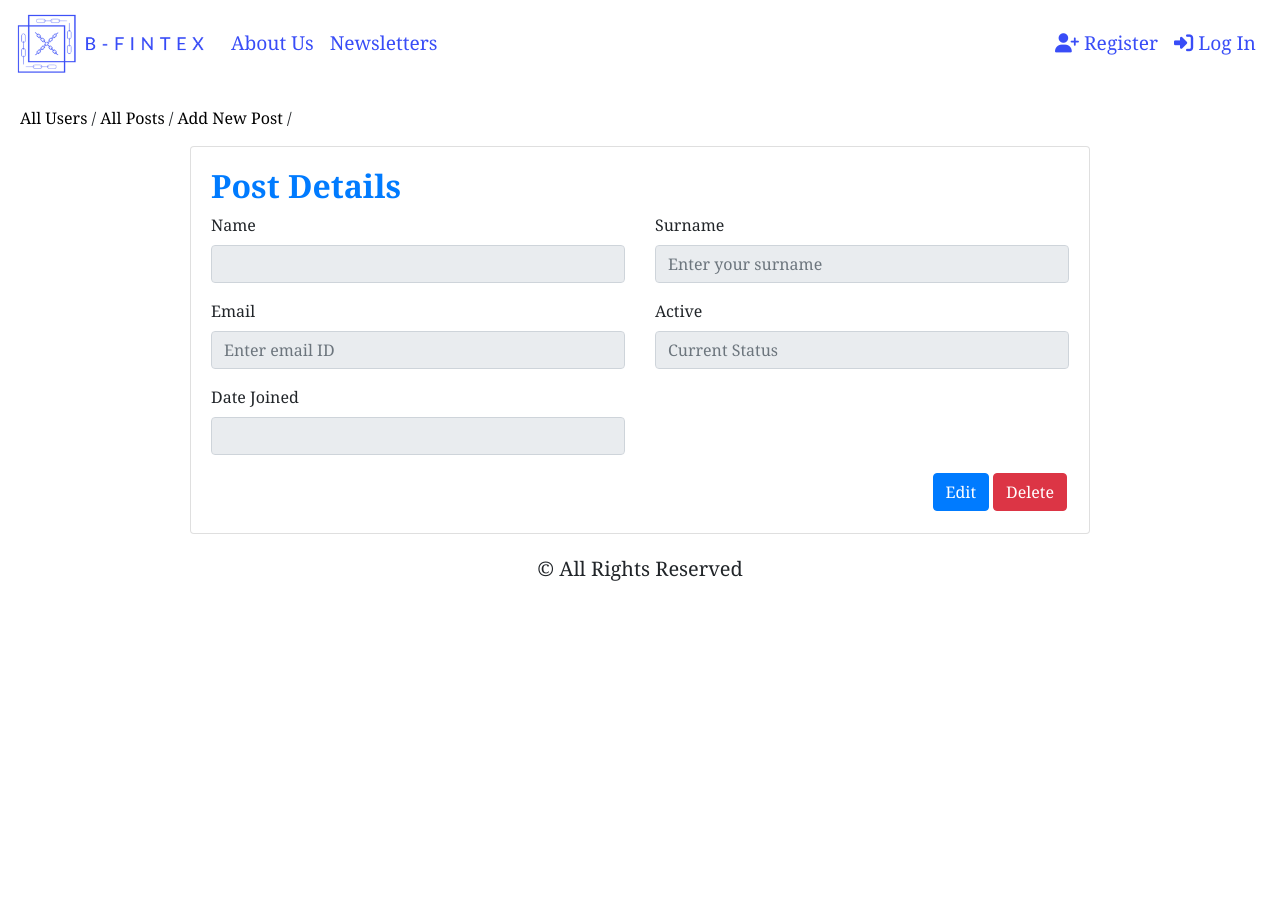
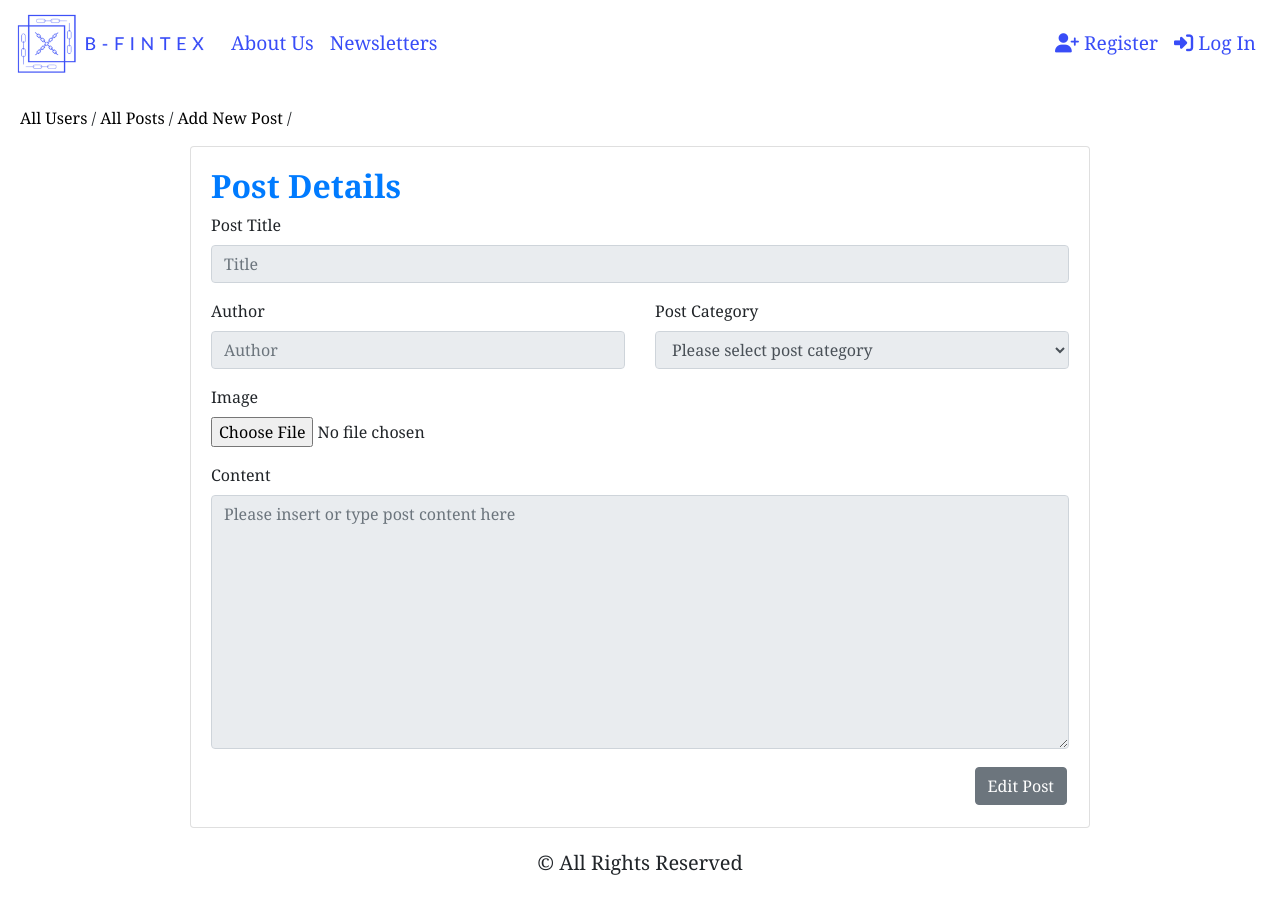
Before and after one commit to Damirbey/B-FINTEX, a React (Create React App) app: page /post/1 in a window 1280 px wide. Built offline with nearby package versions, Linux system fonts and the light colour scheme.

Commit message:
Working on the Post Detail page

```diff
--- a/src/components/AdminPanel/Posts/PostDetail/PostDetail.js
+++ b/src/components/AdminPanel/Posts/PostDetail/PostDetail.js
@@ -1,178 +1,110 @@
 import React ,{useState} from 'react';
 import AdministratorNavigation from '../../AdminNavigation/AdministratorNavigation';
-import { users } from '../../../../data';
 
-const PostDetail=(props)=>{
-    /**Fetching the selected user */
-    const userId = props.match.params.id;
-    const user = users.filter((user)=>{return user.id == userId});
-     /**States of the component */
-    const [editableMode,setEditableMode] = useState(false);
-    const [name,setName] = useState(user.name);
-    const [surname,setSurname] = useState(user.surname);
-    const [email,setEmail] = useState(user.email);
-    const [password,setPassword] = useState('');
-    const [confirmPassword,setConfirmPassword] = useState('');
+const PostDetail = ()=>{
+
+    /**Declaring field variables using hooks to fetch the values entered */
+    const [title, setTitle] = useState('');
+    const [author, setAuthor] = useState('');
+    const [category, setCategory] = useState('');
+    const [image, setImage] = useState('');
+    const [content, setContent] = useState('');
+    const [successBox, setSuccessBox] = useState(false);
+    const [errorBox, setErrorBox] = useState(false)
     const [displayMessage, setDisplayMessage] = useState('');
-    const [successBox,setSuccessBox] = useState(false);
-    const [errorBox, setErrorBox] = useState(false);
-    const optionalText={
-         color:"green"
-     }
-     /**Fields variables */
-    const onNameChange=(event)=>{
-         resetField("#name");
-         setName(event.target.value);
+    const [updateBtnAvailable, setUpdateBtn] = useState(false);
+
+    /** Declaring onChange functions for every field on the form */
+    const onTitleChange = (event)=>{
+        setTitle(event.target.value);
+        resetField("#postTitle");
     }
-    const onSurnameChange=(event)=>{
-         resetField("#surname");
-         setSurname(event.target.value);
+
+    const onAuthorChange = (event)=>{
+        setAuthor(event.target.value);
+        resetField("#author");
     }
-    const onEmailChange=(event)=>{
-         resetField("#email");
-         setEmail(event.target.value);
+
+    const onCategoryChange = (event)=>{
+        setCategory(event.target.value);
+        resetField("#category");
     }
-    const onPasswordChange = (event)=>{
-         resetField("#password");
-         setPassword(event.target.value);
+
+    const onImageChange = (event)=>{
+        setImage(event.target.value);
+        resetField("#image")
     }
-    const onConfirmPasswordChange=(event)=>{
-         resetField("#confirmPassword");
-         setConfirmPassword(event.target.value);
+
+    const onContentChange=(event)=>{
+        setContent(event.target.value);
+        resetField("#postContent");
     }
-     /** Cosmetic functions to enable, disable and highlight required fields*/
-    const exitEditableMode=()=>{
-         setEditableMode(false);
-         const numberOfEditableFields = document.querySelectorAll(".editable").length;
-         for(var i = 0;i < numberOfEditableFields;i++)
-         {
-             document.querySelectorAll(".editable")[i].readOnly = true;
-         }
-         resetField("#name");
-         resetField("#surname");
-         resetField("#email");
-    }
-    const enableFields=()=>{
-         setEditableMode(true);
-         const numberOfEditableFields = document.querySelectorAll(".editable").length;
-         for(var i=0;i < numberOfEditableFields; i++)
-         document.querySelectorAll(".editable")[i].readOnly = false;
-    }
+
+    /**Highlight and Reset functions are used to highlight the field when nothing
+     * is entered and reset the field after the value is entered*/
     const resetField=(id)=>{
-         document.querySelector(id).style.border="";
+        document.querySelector(id).style.border="";
     }
     const highlightField=(id)=>{
-         document.querySelector(id).style.border="1px solid red";
+        document.querySelector(id).style.border="1px solid red";
     }
-     /**Component's fetch function */
-    const requestUpdate = (endpoint)=>{
-         return fetch(endpoint,{
-                     method:'put',
-                     headers:{'Content-Type':'application/json'},
-                     body:JSON.stringify({
-                         id:user.id,
-                         name:name,
-                         surname:surname,
-                         email:email,
-                         password:password
-                         })
-             })
+    const fieldName=(id)=>{
+        return document.querySelector(id).value;
     }
-     /**Submit function of the component */
-    const onUpateSubmit = ()=>{
-        if(name.length > 0 && surname.length > 0 && email.length > 0)
+    /**Enabling all fields when in edit mode; edit button is clicked */
+
+    /**A function that checks if any field is missing the user input  */
+    const allFieldsHaveInput=()=>{
+        var errorCount=0;
+        if(fieldName("#postTitle").length==0)
         {
-             if(password.length > 0 || confirmPassword.length > 0)
-             {
-                 if(password === confirmPassword)
-                 {
-                     /*Submitting the records for update with passwords*/
-                     requestUpdate('https://arctic-eds-99400.herokuapp.com/profileUpdate')
-                     .then(res=>res.json())
-                     .then(response=>{
-                         if(response!=="Something went wrong")
-                         {
-                             setDisplayMessage("Updated Successfully");
-                             setErrorBox(false);
-                             setSuccessBox(true);
-                             exitEditableMode();
-                             user=response[0];
-                         }
-                         else{
-                             setDisplayMessage("Oops cannot update at the moment");
-                             setErrorBox(true);
-                             setSuccessBox(false);
-                         }
-                     })
-                 }
-                 else
-                 {
-                     setDisplayMessage("Passwords do not match!");
-                     setErrorBox(true);
-                     setSuccessBox(false);
-                     highlightField("#password");
-                     highlightField("#confirmPassword");
-                 }
-             }
-             /*Submitting the records for update without passwords*/
-             else{
-                 resetField("#password");
-                 resetField("#confirmPassword");
-                 requestUpdate('https://arctic-eds-99400.herokuapp.com/profileUpdate')
-                 .then(res=>res.json())
-                 .then(response=>{
-                     if(response!=="Something went wrong")
-                     {
-                         setDisplayMessage("Updated Successfully");
-                         setErrorBox(false);
-                         setSuccessBox(true);
-                         exitEditableMode();
-                         user=response[0];
-                     }
-                     else{
-                         setDisplayMessage("Oops cannot update at the moment");
-                         setErrorBox(true);
-                         setSuccessBox(false);
-                     }
-                 })
-             }
+            highlightField("#postTitle");
+            errorCount++;
         }
-        else
+        if(fieldName("#author").length==0){
+            highlightField("#author");
+            errorCount++;
+        }
+        if(fieldName("#category").length==0){
+            highlightField("#category");
+            errorCount++;
+        }
+        if(fieldName("#image").length==0){
+            highlightField("#image");
+            errorCount++;
+        }
+        if(fieldName("#postContent").length==0){
+            highlightField("#postContent");
+            errorCount++;
+        }
+
+        if(errorCount>0)
         {
-
-            setDisplayMessage("Please fill in all required fields");
+            return false;
+        }else{
+            return true;
+        }
+    }
+    /**Submitting the post */
+    const onUpdateClicked=()=>{
+        if(allFieldsHaveInput())
+        {
+            setSuccessBox(true);
+            setErrorBox(false);
+            setDisplayMessage('Post updated successfully');
+            setUpdateBtn(false);
+        }else{
             setErrorBox(true);
             setSuccessBox(false);
-            highlightField("#name");
-            highlightField("#surname");
-            highlightField("#email");
+            setDisplayMessage('Please fill in all the fields');
         }
     }
-     /***Deleting the user*/
-    const onDeleteSubmit=()=>{
-         var answer = window.confirm("Are you sure to delete the current user?");
-         if(answer)
-         {
-             fetch('https://arctic-eds-99400.herokuapp.com/deleteUser',{
-                 method:"delete",
-                 headers:{"Content-Type":"Application/json"},
-                 body:JSON.stringify({
-                     id:user.id
-                 })
-             })
-             .then(res=>res.json())
-             .then(response=>{
-                 if(response!=="Can not delete user at the moment")
-                 {
-                     alert("User Deleted Successfully");
-                     //onRouteChange("home");
-                 }
-                 else{
-                     alert("Can not delete user at the moment");
-                 }
-             })
-         }
+    /**Enabling the update button when the edit button is clicked */
+    const onEditClick = ()=>{
+        setUpdateBtn(true);
+        enableFields();
     }
+
     return(
         <div>
             <AdministratorNavigation/>
@@ -181,6 +113,7 @@ const PostDetail=(props)=>{
                     <div className="card h-100">
                         <div className="card-body">
                             <div className="row gutters">
+
                                 <div className="col-xl-12 col-lg-12 col-md-12 col-sm-12 col-12">
                                     <h2 className="mb-2 text-primary">Post Details</h2>
                                 </div>
@@ -195,63 +128,68 @@ const PostDetail=(props)=>{
                                     </div>
                                     : ""
                                 }
-                                <div className="col-xl-6 col-lg-6 col-md-6 col-sm-6 col-12">
+
+                                <div className="col-xl-12 col-lg-12 col-md-12 col-sm-6 col-12">
                                     <div className="form-group" >
-                                        <label for="name">Name</label>
-                                        <input type="text" className="form-control editable" id="name"  onChange={onNameChange} readOnly/>
+                                        <label for="postTitle">Post Title</label>
+                                        <input type="text" className="form-control editable" id="postTitle" placeholder="Title" onChange={onTitleChange} readOnly/>
                                     </div>
                                 </div>
+
                                 <div className="col-xl-6 col-lg-6 col-md-6 col-sm-6 col-12">
                                     <div className="form-group">
-                                        <label for="surname">Surname</label>
-                                        <input type="text" className="form-control editable" id="surname" placeholder="Enter your surname" onChange={onSurnameChange} readOnly/>
+                                        <label for="author">Author</label>
+                                        <input type="text" className="form-control editable" id="author" placeholder="Author" onChange={onAuthorChange} readOnly/>
                                     </div>
                                 </div>
+
                                 <div className="col-xl-6 col-lg-6 col-md-6 col-sm-6 col-12">
                                     <div className="form-group">
-                                        <label for="email">Email</label>
-                                        <input type="email" className="form-control editable" id="email" placeholder="Enter email ID"  onChange={onEmailChange} readOnly/>
+                                        <label for="category">Post Category</label>
+                                        <select type="text" className="form-control editable" id="category" onChange={onCategoryChange} readOnly>
+                                            <option value="">Please select post category</option>
+                                            <option value="Main Post">Main Post</option>
+                                            <option value="Side Post">Side Post</option>
+                                            <option value="Bottom Post">Bottom Post</option>
+                                        </select>
                                     </div>
                                 </div>
+
                                 <div className="col-xl-6 col-lg-6 col-md-6 col-sm-6 col-12">
                                     <div className="form-group">
-                                        <label for="status">Active</label>
-                                        <input type="text" className="form-control" id="status" placeholder="Current Status"  readOnly/>
+                                        <label for="image">Image</label>
+                                        <input type="file" className="form-control-file" id="image" onChange={onImageChange}/>
                                     </div>
                                 </div>
-                                <div className="col-xl-6 col-lg-6 col-md-6 col-sm-6 col-12">
+
+                                <div className="col-xl-12 col-lg-12 col-md-12 col-sm-12 col-12">
                                     <div className="form-group">
-                                        <label for="dateJoined">Date Joined </label>
-                                        <input type="text" className="form-control" id="dateJoined"  disabled/>
+                                        <label for="postContent">Content</label>
+                                        <textarea type="text" className="form-control editable" id="postContent" rows="10" placeholder="Please insert or type post content here" onChange={onContentChange} readOnly></textarea>
                                     </div>
                                 </div>
+
                             </div>
+
                             <div className="row gutters">
                                 <div className="col-xl-12 col-lg-12 col-md-12 col-sm-12 col-12">
                                     <div className="text-right">
                                         {
-                                            editableMode &&
-                                            <button type="button" id="submit" name="submit" className="btn btn-secondary ma2" onClick={exitEditableMode}>Cancel</button>
+                                            updateBtnAvailable ?
+                                            <button type="button" id="submit" name="submit" className="btn btn-primary" onClick={onUpdateClicked}> Update Post </button>
+                                            :
+                                            <button type="button" id="submit" name="submit" className="btn btn-secondary" onClick={onEditClick}> Edit Post </button>
                                         }
-                                        <button type="button"
-                                            id="submit"
-                                            name="submit"
-                                            className="btn btn-primary"
-                                            onClick={editableMode ? onUpateSubmit : enableFields}> {editableMode?'Update':'Edit'} </button>
-
-                                        <button type="button"
-                                            id="submit"
-                                            name="submit"
-                                            className="btn btn-danger ma2"
-                                            onClick={onDeleteSubmit}> Delete </button>
                                     </div>
                                 </div>
                             </div>
+
                         </div>
                     </div>
                 </div>
             </div>
         </div>
+
     )
 }
 
```
